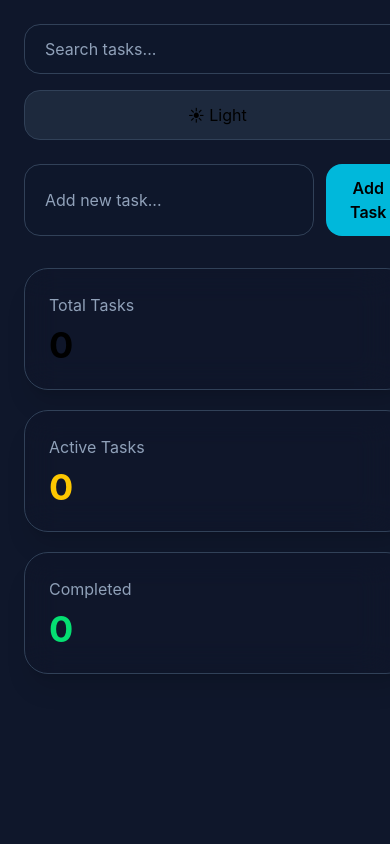
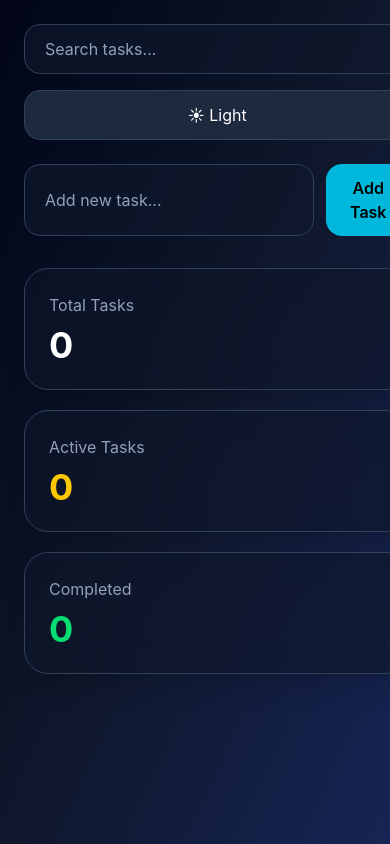
Before and after one commit to noman-nawaz-khan/Task-Manager, a React (Vite) app in the folder frontend/: page / in a window 390 px wide. Built offline with nearby package versions, Linux system fonts and the light colour scheme.

Commit message:
change responsive setting

```diff
--- a/frontend/src/App.jsx
+++ b/frontend/src/App.jsx
@@ -51,9 +51,10 @@
     <div
       className={`min-h-screen ${
         dark
-          ? "bg-gradient-to-br from-slate-950 via-slate-900 to-blue-950 text-white"
-          : "bg-slate-100 text-black"
-      }`,"flex flex-col md:flex-row min-h-screen overflow-x-hidden bg-slate-900"}
+          ? "bg-gradient-to-br from-slate-950 via-slate-900 to-blue-950 text-white flex flex-col md:flex-row min-h-screen overflow-x-hidden"
+          : "bg-slate-100 text-black flex flex-col md:flex-row min-h-screen overflow-x-hidden "
+      }`}
+
     >
       <div className="flex">
         <Sidebar
```
